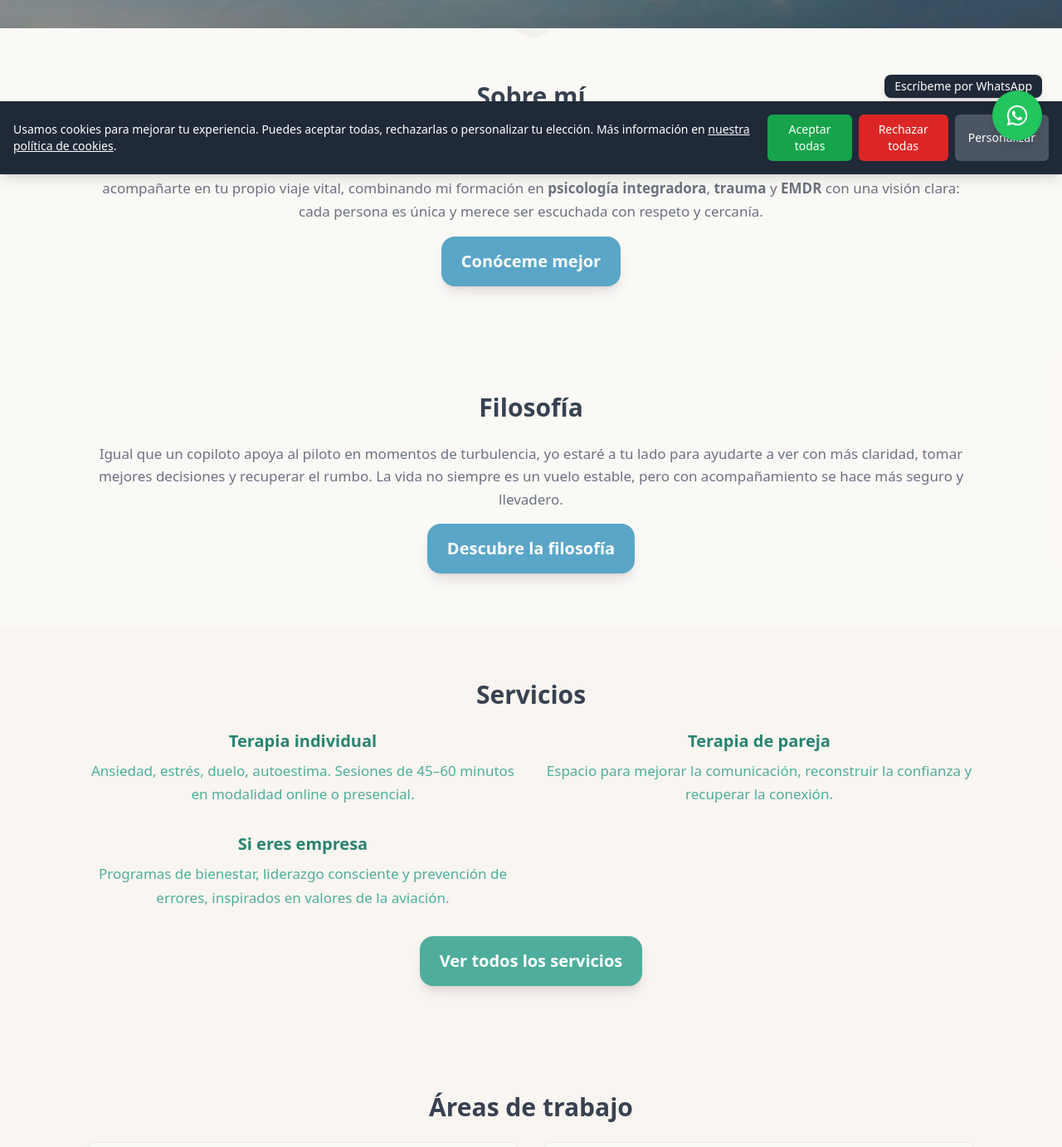
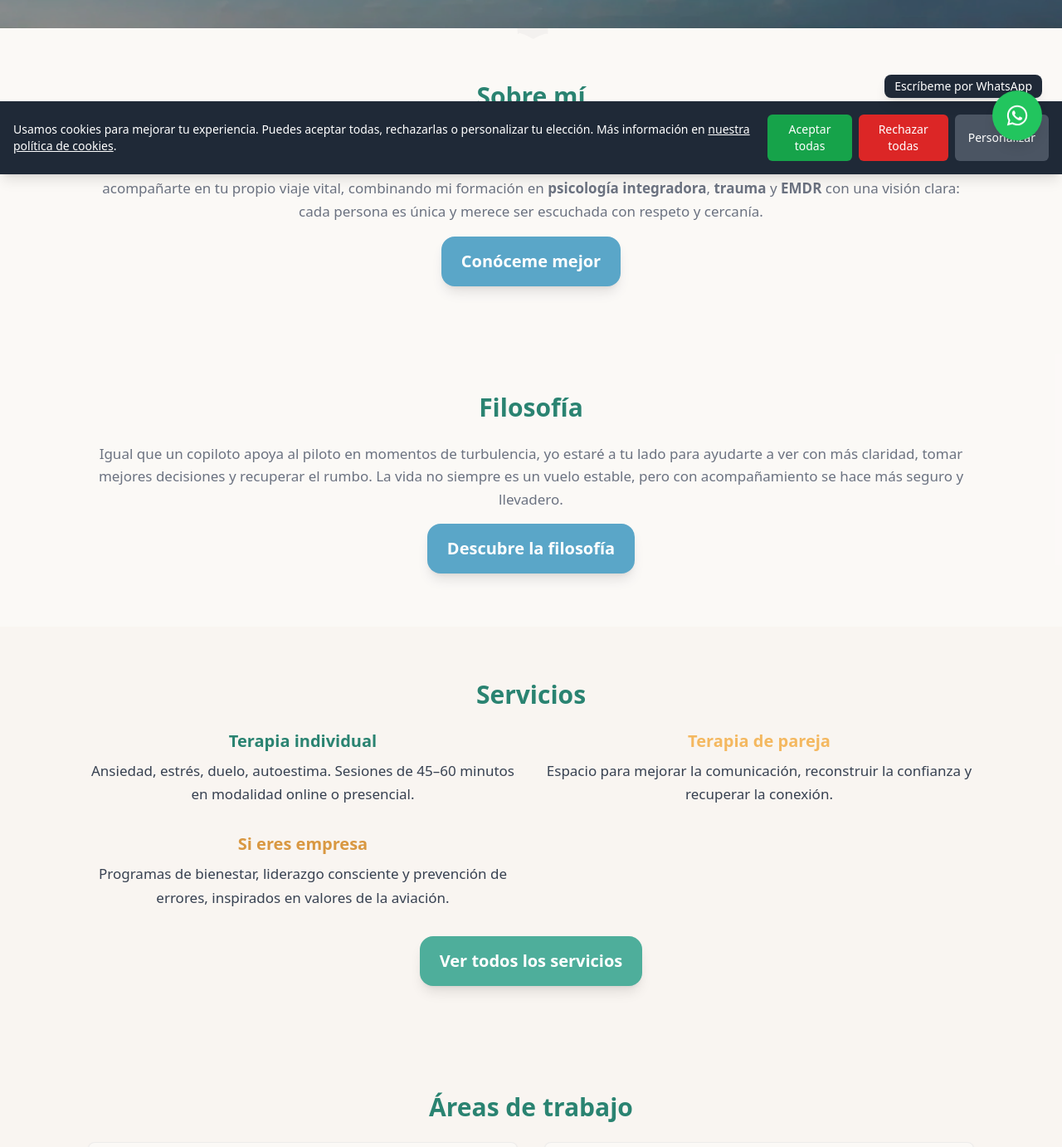
Before and after one commit to psicopiloto/psicopilotopage1, a Next.js app: page / in a window 1280 px wide. Shown: the part 590-1972 px from the top of the page at 83% size. Built offline with nearby package versions, Linux system fonts and the light colour scheme.

Commit message:
Update index.js

```diff
--- a/pages/index.js
+++ b/pages/index.js
@@ -51,7 +51,7 @@ export default function Home() {
         {/* SOBRE MÍ */}
         <section className="py-16 bg-white/40">
           <div className="container mx-auto max-w-4xl text-center">
-            <h2 className="text-3xl font-semibold mb-6 text-psicopiloto-gray-700">Sobre mí</h2>
+            <h2 className="text-3xl font-semibold mb-6 text-psicopiloto-green-600">Sobre mí</h2>
             <p className="leading-relaxed mb-4 text-psicopiloto-gray-500">
               Soy psicólogo con una trayectoria poco común: antes fui <strong>piloto militar de los aviones apagafuegos del 43 Grupo de FF.AA.</strong>
               De la aviación aprendí valores como la humildad, el trabajo en equipo y la gestión de errores.
@@ -64,7 +64,7 @@ export default function Home() {
         {/* FILOSOFÍA */}
         <section className="py-16 bg-white/40">
           <div className="container mx-auto max-w-4xl text-center">
-            <h2 className="text-3xl font-semibold mb-6 text-psicopiloto-gray-700">Filosofía</h2>
+            <h2 className="text-3xl font-semibold mb-6 text-psicopiloto-green-600">Filosofía</h2>
             <p className="leading-relaxed mb-4 text-psicopiloto-gray-500">
               Igual que un copiloto apoya al piloto en momentos de turbulencia, yo estaré a tu lado para ayudarte a ver con más claridad, tomar mejores decisiones y recuperar el rumbo. La vida no siempre es un vuelo estable, pero con acompañamiento se hace más seguro y llevadero.
             </p>
@@ -75,18 +75,18 @@ export default function Home() {
         {/* SERVICIOS */}
         <section className="py-16 bg-psicopiloto-sand-50">
           <div className="container mx-auto max-w-5xl text-center">
-            <h2 className="text-3xl font-semibold mb-6 text-psicopiloto-gray-700">Servicios</h2>
-            <div className="grid md:grid-cols-2 gap-8 text-psicopiloto-green-500">
+            <h2 className="text-3xl font-semibold mb-6 text-psicopiloto-green-600">Servicios</h2>
+            <div className="grid md:grid-cols-2 gap-8 text-psicopiloto-gray-700">
               <div>
                 <h3 className="text-xl font-semibold mb-2 text-psicopiloto-green-600">Terapia individual</h3>
                 <p>Ansiedad, estrés, duelo, autoestima. Sesiones de 45–60 minutos en modalidad online o presencial.</p>
               </div>
               <div>
-                <h3 className="text-xl font-semibold mb-2 text-psicopiloto-green-600">Terapia de pareja</h3>
+                <h3 className="text-xl font-semibold mb-2 text-psicopiloto-honey-500">Terapia de pareja</h3>
                 <p>Espacio para mejorar la comunicación, reconstruir la confianza y recuperar la conexión.</p>
               </div>
               <div>
-                <h3 className="text-xl font-semibold mb-2 text-psicopiloto-green-600">Si eres empresa</h3>
+                <h3 className="text-xl font-semibold mb-2 text-psicopiloto-honey-600">Si eres empresa</h3>
                 <p>Programas de bienestar, liderazgo consciente y prevención de errores, inspirados en valores de la aviación.</p>
               </div>
             </div>
@@ -99,7 +99,7 @@ export default function Home() {
         {/* ÁREAS DE TRABAJO */}
         <section className="py-16 bg-psicopiloto-sand-50">
           <div className="container mx-auto max-w-5xl text-center">
-            <h2 className="text-3xl font-semibold mb-6 text-psicopiloto-gray-700">Áreas de trabajo</h2>
+            <h2 className="text-3xl font-semibold mb-6 text-psicopiloto-green-600">Áreas de trabajo</h2>
             <div className="grid md:grid-cols-2 gap-8">
               {[
                 { title: "Ansiedad y estrés", desc: "Insomnio, tensión, preocupaciones constantes." },
@@ -124,7 +124,7 @@ export default function Home() {
         {/* TERAPIA ONLINE */}
         <section className="py-16 bg-white/40">
           <div className="container mx-auto max-w-4xl text-center">
-            <h2 className="text-3xl font-semibold mb-6 text-psicopiloto-gray-700">Psicología online</h2>
+            <h2 className="text-3xl font-semibold mb-6 text-psicopiloto-peach">Psicología online</h2>
             <div className="grid grid-cols-1 md:grid-cols-2 gap-4">
               {[
                 "Comodidad: conéctate desde casa, oficina o de viaje.",
```
